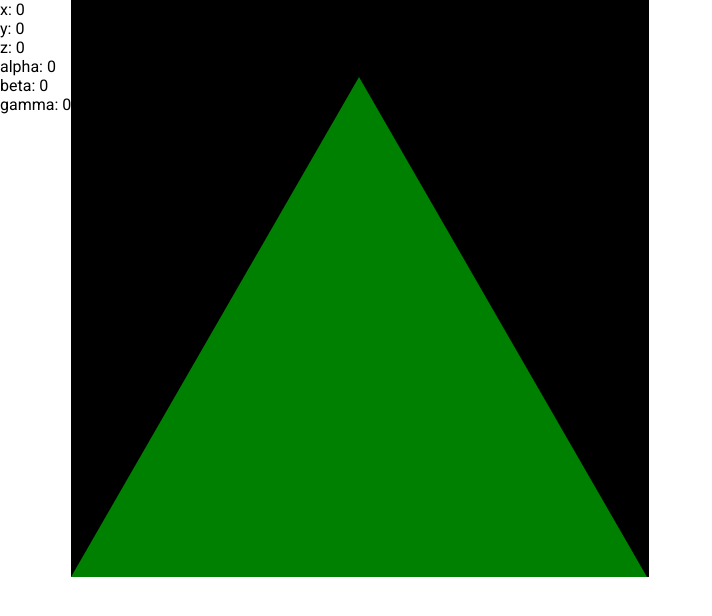
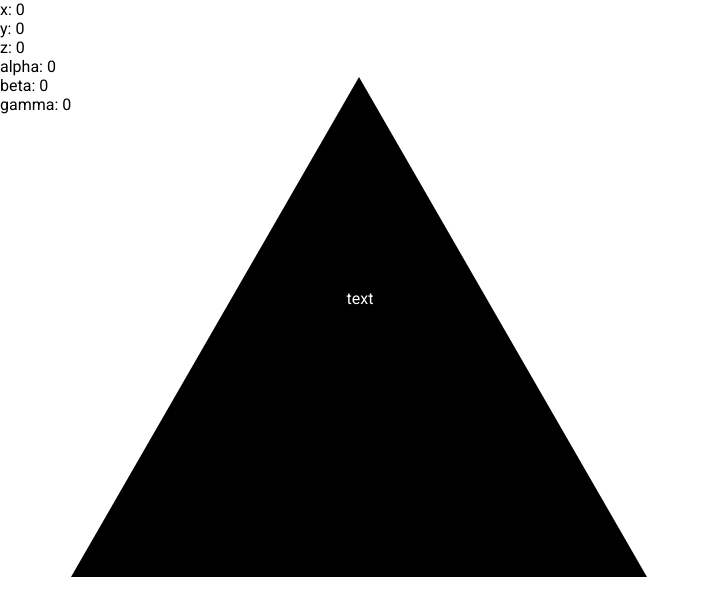
Before and after one commit to ewgenius/magic-ball-pwa, a React app: page / in a window 1280 px wide. Shown: the top 616 px of the page, without its empty margins (0-712 px from the left). Built offline with nearby package versions, Linux system fonts and the light colour scheme.

Commit message:
text position

```diff
--- a/src/components/MagicBallApp/MagicBallApp.tsx
+++ b/src/components/MagicBallApp/MagicBallApp.tsx
@@ -96,8 +96,9 @@ export default class MagicBallApp extends Component<MagicBallAppProps, MagicBall
         flexAuto>
         <Box
           className='triangle'
-          align='center'
-          ></Box>
+          align='center'>
+          <span>text</span>
+        </Box>
       </Flex>
     </Flex>
   }
--- a/src/components/MagicBallApp/MagitBallApp.scss
+++ b/src/components/MagicBallApp/MagitBallApp.scss
@@ -9,16 +9,20 @@ $triangleSide: $triangleH / $sqrt3;
 .triangle {
   width: #{2 * $triangleSide}px;
   height: #{2 * $triangleSide}px;
-  background-color: #000;
+  background-color: transparent;
   position: relative;
   color: #fff;
-  &::after {
+  text-align: center;
+  padding-top: #{$triangleSide}px;
+  &::before {
     position: absolute;
     bottom: 0;
+    left: 0;
     content: '';
     height: 0px;
     width: 0px;
     border: #{$triangleSide}px solid transparent;
-    border-bottom: #{$triangleH}px solid green
+    border-bottom: #{$triangleH}px solid #000;
+    z-index: -1;
   }
 }
```
